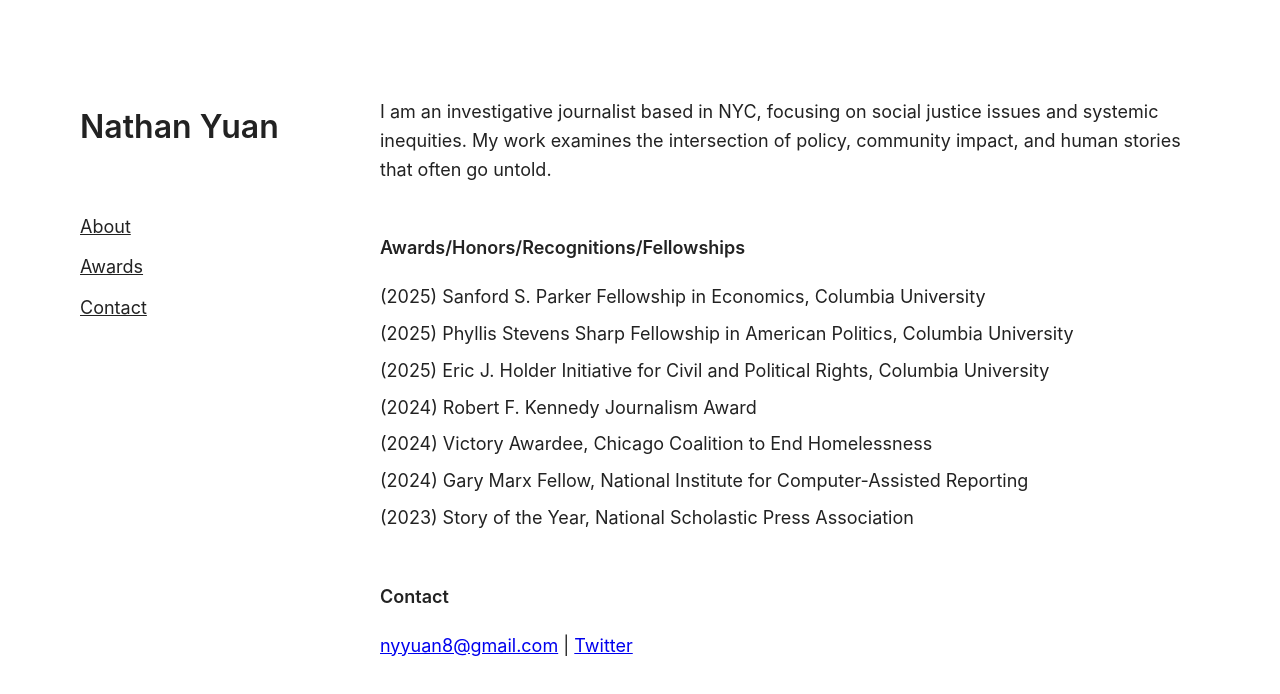
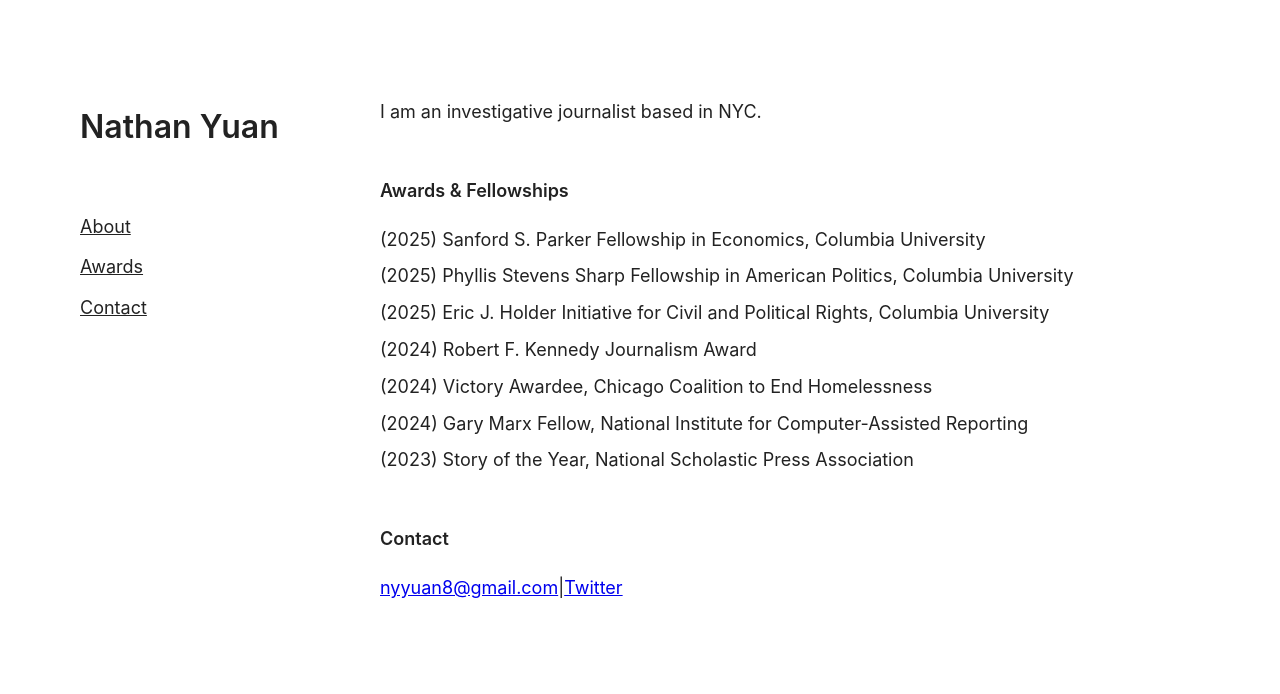
Before and after one commit to nyuan3/nyuan3.github.io, a plain HTML site: page index.html in a window 1280 px wide. Drawn offline with Linux system fonts and the light colour scheme.

Commit message:
Update index.html

```diff
--- a/index.html
+++ b/index.html
@@ -122,9 +122,9 @@
     </div>
 
     <div class="content">
-      <p>I am an investigative journalist based in NYC, focusing on social justice issues and systemic inequities. My work examines the intersection of policy, community impact, and human stories that often go untold.</p>
+      <p>I am an investigative journalist based in NYC.</p>
 
-      <h2>Awards/Honors/Recognitions/Fellowships</h2>
+      <h2>Awards & Fellowships</h2>
       <ul>
         <li>(2025) Sanford S. Parker Fellowship in Economics, Columbia University</li>
         <li>(2025) Phyllis Stevens Sharp Fellowship in American Politics, Columbia University</li>
@@ -136,7 +136,7 @@
       </ul>
 
       <h2>Contact</h2>
-      <p><a href="mailto:nyyuan8@gmail.com">nyyuan8@gmail.com</a> | <a href="https://twitter.com/nathanyyuan" target="_blank" rel="noopener noreferrer">Twitter</a></p>
+      <p><a href="mailto:nyyuan8@gmail.com">nyyuan8@gmail.com</a>|<a href="https://twitter.com/nathanyyuan" target="_blank" rel="noopener noreferrer">Twitter</a></p>
     </div>
   </div>
 </body>
```
